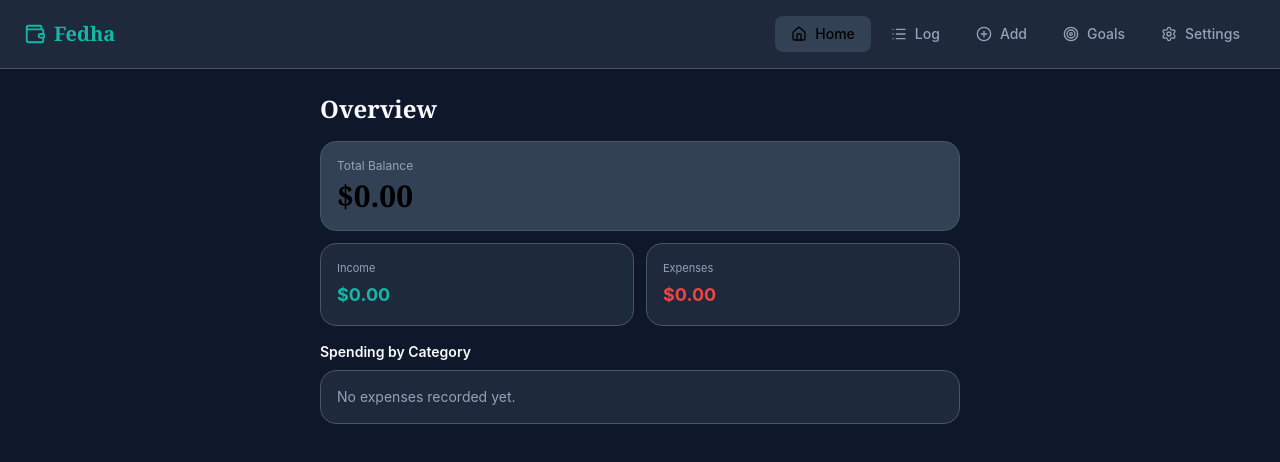
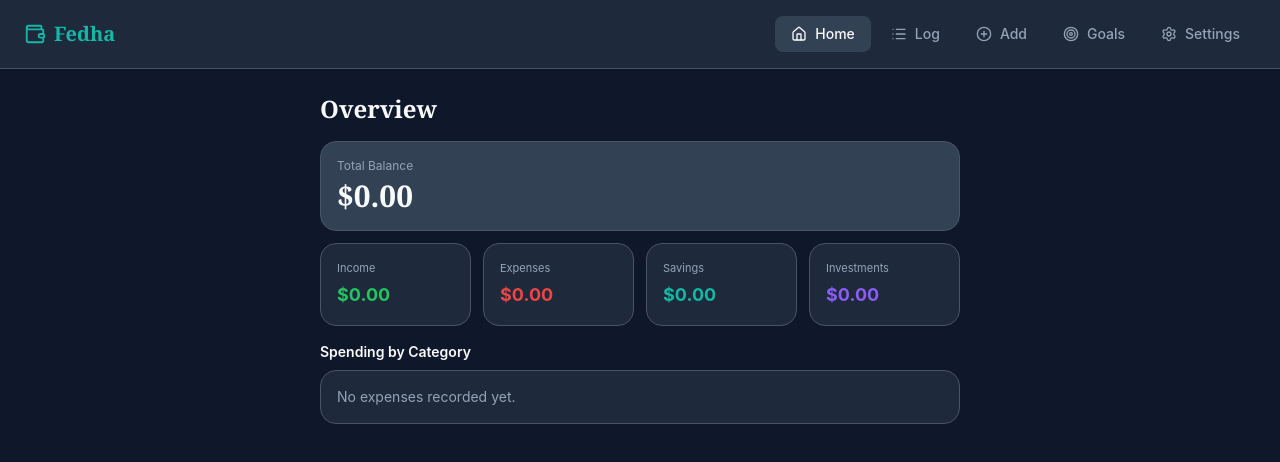
Before and after one commit to ajiambo-belinda/Budget-web-app, a React (Vite) app: page / in a window 1280 px wide. Shown: the top 462 px of the page. Built offline with nearby package versions, Linux system fonts and the light colour scheme.

Commit message:
push changes

```diff
--- a/src/App.css
+++ b/src/App.css
@@ -1,5 +1,7 @@
 @import "tailwindcss";
+
 :root {
+  /* Dark Theme */
   --color-bg: #0F172A;
   --color-surface: #1E293B;
   --color-surface-alt: #334155;
@@ -8,22 +10,33 @@
   --color-text: #F8FAFC;
   --color-text-muted: #94A3B8;
 
-  --color-accent: #14B8A6; /* Teal */
-  --color-good: #22C55E;   /* Income */
-  --color-rust: #EF4444;   /* Expense */
+  --color-balance: #F8FAFC;     /* Total Balance */
+  --color-good: #22C55E;        /* Income */
+  --color-rust: #EF4444;        /* Expenses */
+  --color-accent: #14B8A6;      /* Savings / Brand */
+  --color-investment: #8B5CF6;  /* Investments */
 }
+
 .light {
+  /* Light Theme */
   --color-bg: #F7F5EF;
   --color-surface: #FFFFFF;
   --color-surface-alt: #F0EDE4;
   --color-border: #E2DCC8;
+
   --color-text: #1F2A22;
   --color-text-muted: #6B7A6E;
   --color-gold: #B8863C;
-  --color-rust: #B03A30;
-  --color-good: #3E8067;
+
+  --color-balance: #1F2A22;     /* Total Balance */
+  --color-good: #3E8067;        /* Income */
+  --color-rust: #B03A30;        /* Expenses */
+  --color-accent: #0F766E;      /* Savings / Brand */
+  --color-investment: #7C3AED;  /* Investments */
 }
+
 body {
   margin: 0;
   background-color: var(--color-bg);
+  color: var(--color-text);
 }
--- a/src/screens/HomeScreen.jsx
+++ b/src/screens/HomeScreen.jsx
@@ -29,17 +29,25 @@ export default function HomeScreen() {
 
       <Card className="bg-[var(--color-surface-alt)]">
         <p className="text-xs mb-1 text-[var(--color-text-muted)]">Total Balance</p>
-        <p className="font-serif text-3xl font-bold text-[var(--color-accent)]]">{fmt(totals.balance, currency)}</p>
+        <p className="font-serif text-3xl font-bold text-[var(--color-balance)]]">{fmt(totals.balance, currency)}</p>
       </Card>
 
       <div className="flex gap-3 mb-4">
         <Card className="flex-1 mb-0!">
           <p className="text-[11px] mb-1 text-[var(--color-text-muted)]">Income</p>
-          <p className="text-lg font-bold text-[var(--color-accent)]">{fmt(totals.income, currency)}</p>
+          <p className="text-lg font-bold text-[var(--color-good)]">{fmt(totals.income, currency)}</p>
         </Card>
         <Card className="flex-1 mb-0!">
           <p className="text-[11px] mb-1 text-[var(--color-text-muted)]">Expenses</p>
           <p className="text-lg font-bold text-[var(--color-rust)]">{fmt(totals.expense, currency)}</p>
+        </Card>
+        <Card className="flex-1 mb-0!">
+          <p className="text-[11px] mb-1 text-[var(--color-text-muted)]">Savings</p>
+          <p className="text-lg font-bold text-[var(--color-accent)]">{fmt(totals.savings, currency)}</p>
+        </Card>
+        <Card className="flex-1 mb-0!">
+          <p className="text-[11px] mb-1 text-[var(--color-text-muted)]">Investments</p>
+          <p className="text-lg font-bold text-[var(--color-investment)]">{fmt(totals.investments, currency)}</p>
         </Card>
       </div>
 
```
